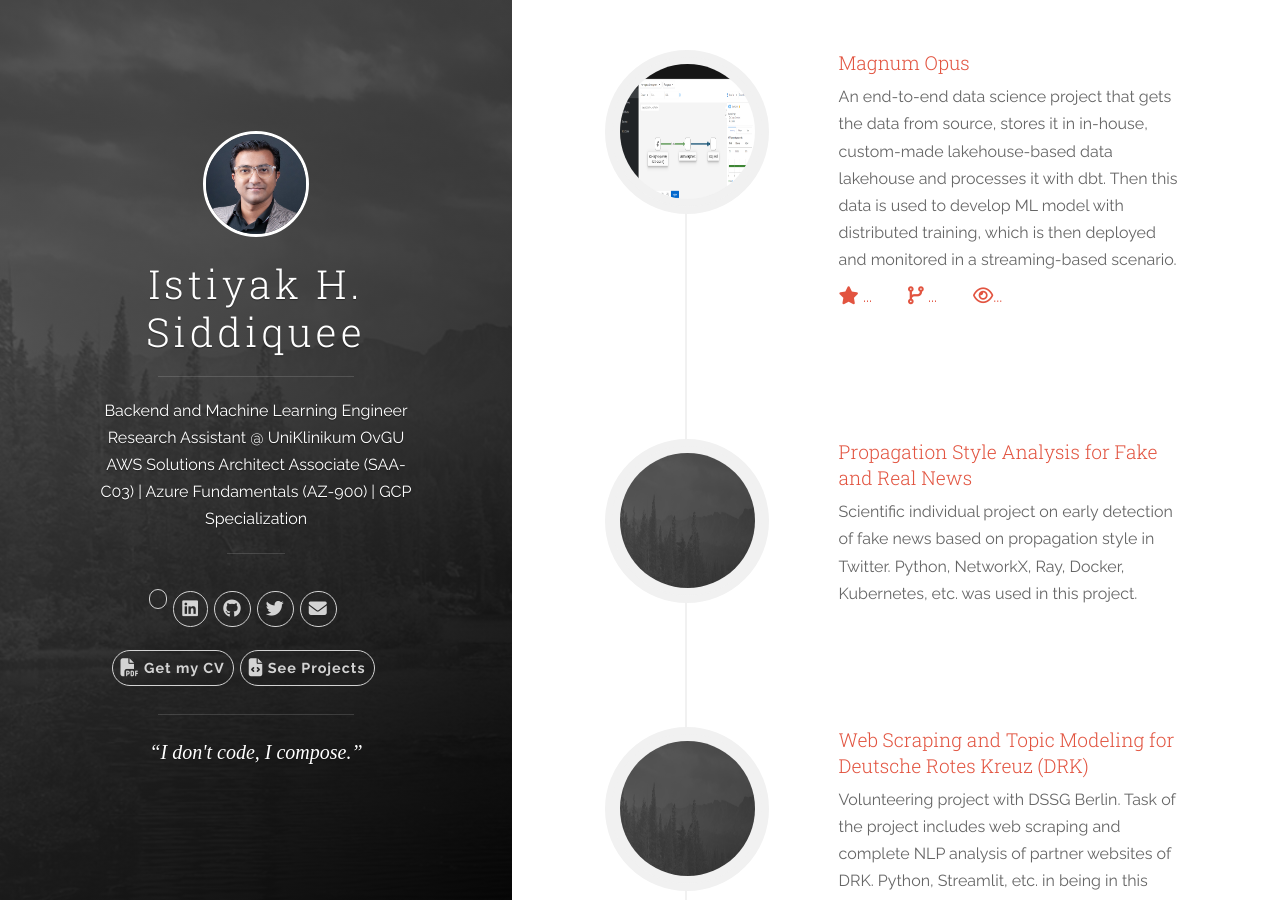
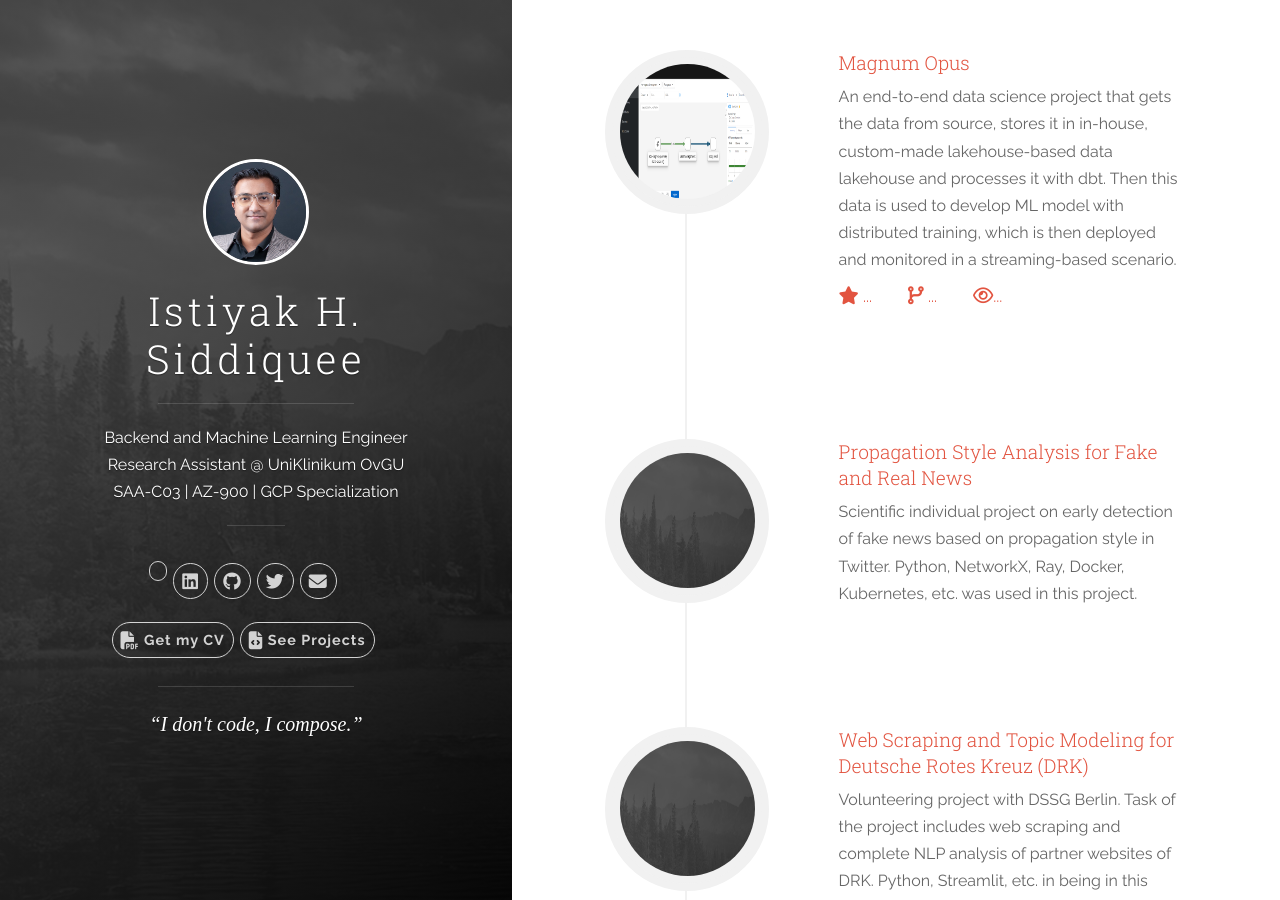
Before and after one commit to istiyaksiddiquee/istiyaksiddiquee.github.io, a Jekyll site: the page built from index.html, in a window 1280 px wide and 900 px high. Built offline with Jekyll 4.4.1, drawn with Linux system fonts in a browser that asks for light colours; nearby versions of some CDN libraries; comment, search, counter and statistics services are not loaded; a style sheet for code colours, icons or effects is not loaded.

Commit message:
added certificates on landing page

```diff
--- a/_includes/header.html
+++ b/_includes/header.html
@@ -15,7 +15,7 @@
         <hr class="panel-cover__divider">
         <p class="panel-cover__description">Backend and Machine Learning Engineer</p>
         <p class="panel-cover__description">Research Assistant @ UniKlinikum OvGU</p>
-        <p class="panel-cover__description"> <a href="https://cp.certmetrics.com/amazon/en/public/verify/credential/d42dd4224fff4f0c883b5d4a7e548b3e"> AWS Solutions Architect Associate (SAA-C03) </a> | <a href="https://learn.microsoft.com/en-us/users/istiyakhsiddiquee-4859/credentials/14ef2cada2b7b180"> Azure Fundamentals (AZ-900) </a> | <a href="https://coursera.org/share/b1ecf0a3f15b7a1e0e64489208196b09"> GCP Specialization</a>  </p>
+        <p class="panel-cover__description"> <a href="https://cp.certmetrics.com/amazon/en/public/verify/credential/d42dd4224fff4f0c883b5d4a7e548b3e"> SAA-C03 </a> | <a href="https://learn.microsoft.com/en-us/users/istiyakhsiddiquee-4859/credentials/14ef2cada2b7b180"> AZ-900 </a> | <a href="https://coursera.org/share/b1ecf0a3f15b7a1e0e64489208196b09"> GCP Specialization</a>  </p>
         <hr class="panel-cover__divider panel-cover__divider--secondary">
 
         <div class="navigation-wrapper">
```
